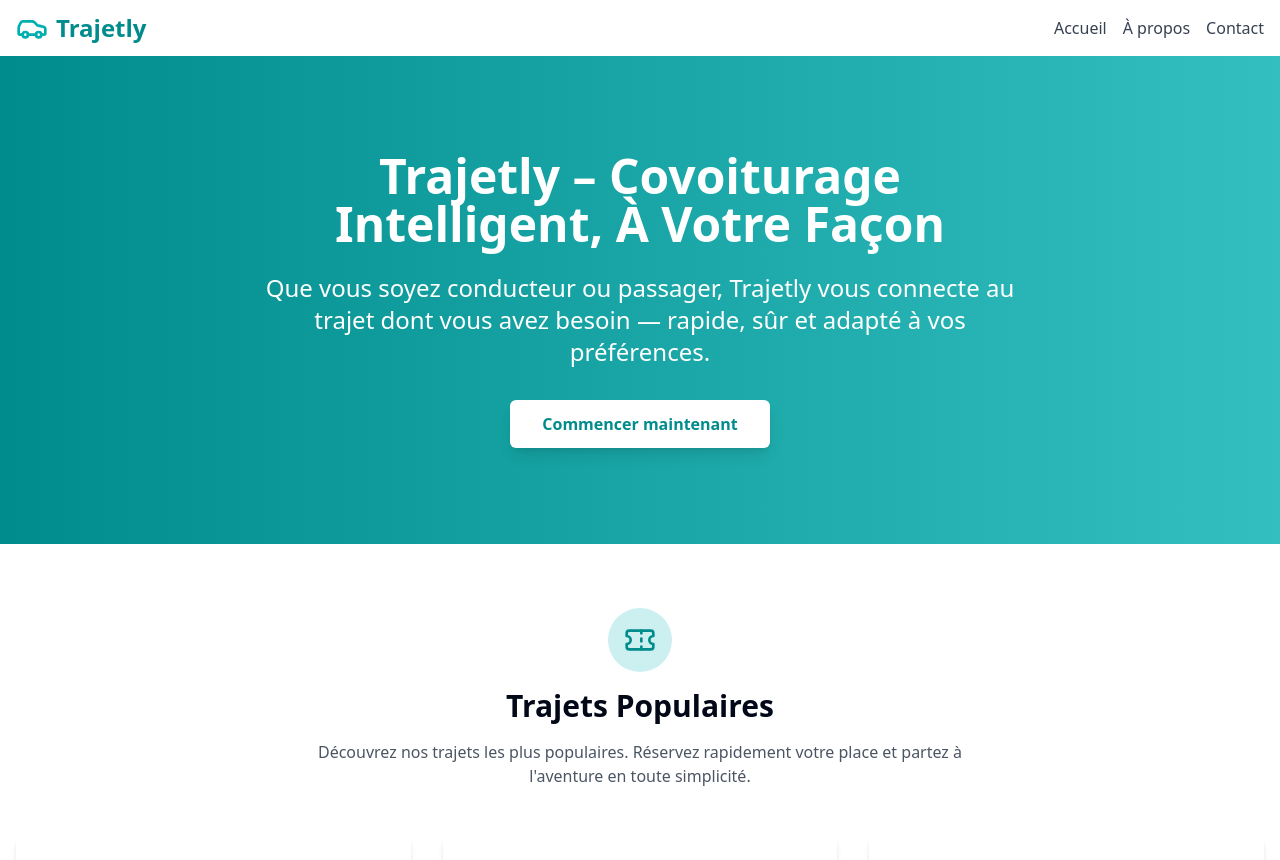
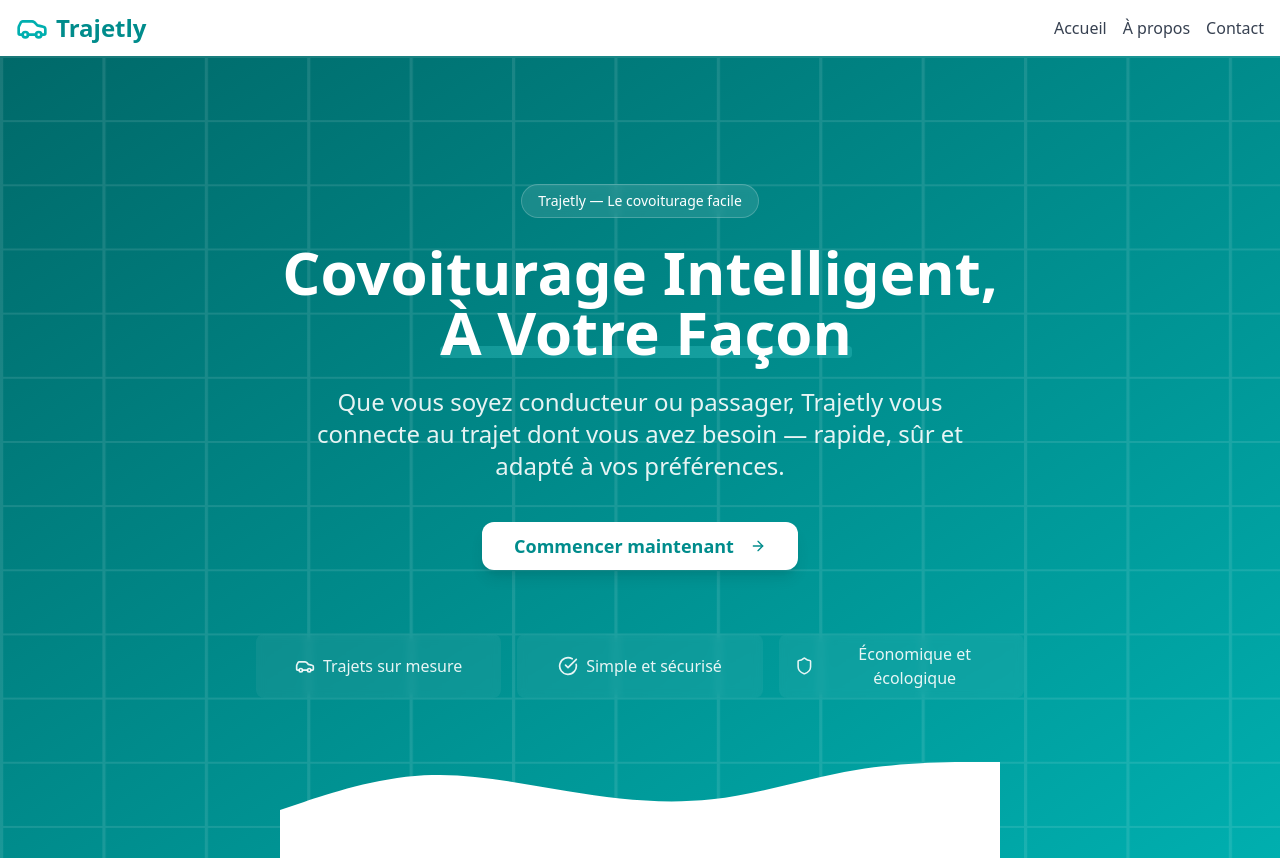
Before and after one commit to dzayn45/trajetly-smart-rides-now, a React (Vite) app: page / in a window 1280 px wide. Shown: the top 860 px of the page. Built offline with nearby package versions, Linux system fonts and the light colour scheme.

Commit message:
Refactor: Improve hero section design
Improve the design of the hero section on the home page.

```diff
--- a/src/index.css
+++ b/src/index.css
@@ -111,3 +111,20 @@
     @apply w-full rounded-md border border-gray-300 bg-white px-4 py-2 text-gray-900 focus:border-trajetly-500 focus:outline-none focus:ring-1 focus:ring-trajetly-500;
   }
 }
+
+@layer utilities {
+  @keyframes fade-in {
+    from {
+      opacity: 0;
+      transform: translateY(10px);
+    }
+    to {
+      opacity: 1;
+      transform: translateY(0);
+    }
+  }
+
+  .animate-fade-in {
+    animation: fade-in 0.6s ease-out forwards;
+  }
+}
--- a/src/pages/Index.tsx
+++ b/src/pages/Index.tsx
@@ -1,3 +1,4 @@
+
 import { useState } from 'react';
 import { useNavigate } from 'react-router-dom';
 import { useAuth } from '@/context/AuthContext';
@@ -8,9 +9,10 @@ import RoleSelector from '@/components/RoleSelector';
 import TripSearch from '@/components/TripSearch';
 import TripCard from '@/components/TripCard';
 import { UserRole } from '@/types';
-import { Car, Search, Shield, Ticket } from 'lucide-react';
+import { Car, Search, Shield, Ticket, ArrowRight, CheckCircle } from 'lucide-react';
 import { Card, CardContent, CardDescription, CardFooter, CardHeader, CardTitle } from '@/components/ui/card';
 import { Button } from '@/components/ui/button';
+
 const Index = () => {
   const {
     isAuthenticated,
@@ -37,44 +39,122 @@ const Index = () => {
       navigate('/admin/dashboard');
     }
   };
+
   const handleGetStarted = () => {
     setShowRoleSelector(true);
   };
+
   return <div className="flex flex-col min-h-screen">
       <Header />
 
       <main className="flex-grow">
         {/* Hero Section */}
-        <section className="hero-gradient text-white">
-          <div className="container mx-auto px-4 py-16 md:py-24">
+        <section className="relative overflow-hidden bg-gradient-to-br from-trajetly-700 via-trajetly-600 to-trajetly-500 text-white">
+          {/* Background pattern */}
+          <div className="absolute inset-0 opacity-10">
+            <svg className="w-full h-full" viewBox="0 0 100 100" preserveAspectRatio="none">
+              <defs>
+                <pattern id="grid" width="8" height="8" patternUnits="userSpaceOnUse">
+                  <path d="M 8 0 L 0 0 0 8" fill="none" stroke="white" strokeWidth="0.5" />
+                </pattern>
+              </defs>
+              <rect width="100%" height="100%" fill="url(#grid)" />
+            </svg>
+          </div>
+
+          {/* Curved shape */}
+          <div className="absolute bottom-0 left-0 right-0">
+            <svg xmlns="http://www.w3.org/2000/svg" viewBox="0 0 1440 320" className="w-full h-24 sm:h-32 md:h-40">
+              <path
+                fill="#ffffff"
+                fillOpacity="1"
+                d="M0,224L48,208C96,192,192,160,288,154.7C384,149,480,171,576,186.7C672,203,768,213,864,202.7C960,192,1056,160,1152,144C1248,128,1344,128,1392,128L1440,128L1440,320L1392,320C1344,320,1248,320,1152,320C1056,320,960,320,864,320C768,320,672,320,576,320C480,320,384,320,288,320C192,320,96,320,48,320L0,320Z">
+              </path>
+            </svg>
+          </div>
+
+          <div className="container mx-auto px-4 pt-20 pb-32 md:pt-32 md:pb-40 relative z-10">
             <div className="max-w-3xl mx-auto text-center">
-              <h1 className="text-4xl md:text-5xl font-bold mb-6">
-                Trajetly – Covoiturage Intelligent, À Votre Façon
+              <div className="inline-flex items-center justify-center mb-6 px-4 py-1.5 rounded-full bg-white/10 backdrop-blur-sm border border-white/20">
+                <span className="text-sm font-medium">Trajetly — Le covoiturage facile</span>
+              </div>
+
+              <h1 className="text-4xl md:text-6xl font-bold mb-6 leading-tight animate-fade-in">
+                Covoiturage Intelligent,
+                <span className="relative inline-block ml-3">
+                  <span className="relative z-10">À Votre Façon</span>
+                  <span className="absolute bottom-1 left-0 w-full h-3 bg-trajetly-400/40 rounded-sm -z-0"></span>
+                </span>
               </h1>
-              <p className="text-xl md:text-2xl mb-8">
+
+              <p className="text-xl md:text-2xl mb-8 text-white/90 max-w-2xl mx-auto leading-relaxed">
                 Que vous soyez conducteur ou passager, Trajetly vous connecte au trajet dont vous avez besoin — rapide, sûr et adapté à vos préférences.
               </p>
 
-              {!isAuthenticated && (showRoleSelector ? <div>
+              <div className="flex flex-col sm:flex-row items-center justify-center gap-4 mt-10">
+                {!isAuthenticated && (showRoleSelector ? (
+                  <div className="bg-white/10 backdrop-blur-md p-8 rounded-xl border border-white/20 w-full max-w-md">
                     <h2 className="text-2xl font-semibold mb-6">Choisissez votre rôle</h2>
                     <RoleSelector onRoleSelect={handleRoleSelect} />
-                  </div> : <button className="bg-white text-trajetly-600 font-semibold px-8 py-3 rounded-md shadow-lg hover:bg-gray-100 transition" onClick={handleGetStarted}>
+                  </div>
+                ) : (
+                  <Button
+                    onClick={handleGetStarted}
+                    className="bg-white text-trajetly-600 hover:bg-gray-100 font-semibold px-8 py-6 rounded-xl shadow-lg hover:shadow-xl transition-all duration-300 text-lg group"
+                  >
                     Commencer maintenant
-                  </button>)}
+                    <ArrowRight className="ml-2 group-hover:translate-x-1 transition-transform" />
+                  </Button>
+                ))}
 
-              {isAuthenticated && <div className="flex flex-col sm:flex-row items-center justify-center gap-4">
-                  <Button onClick={() => navigate(`/${userRole}/dashboard`)} className="bg-white text-trajetly-600 hover:bg-gray-100">
-                    Aller à mon tableau de bord
-                  </Button>
+                {isAuthenticated && (
+                  <div className="flex flex-col sm:flex-row items-center justify-center gap-4">
+                    <Button
+                      onClick={() => navigate(`/${userRole}/dashboard`)}
+                      className="bg-white text-trajetly-600 hover:bg-gray-100 font-semibold px-8 py-6 rounded-xl shadow-lg hover:shadow-xl transition-all duration-300 text-lg"
+                    >
+                      Aller à mon tableau de bord
+                    </Button>
 
-                  {userRole === 'passenger' && <Button onClick={() => navigate('/search')} variant="outline" className="border-white text-white hover:bg-white/10">
-                      Rechercher un trajet
-                    </Button>}
+                    {userRole === 'passenger' && (
+                      <Button
+                        onClick={() => navigate('/search')}
+                        variant="outline"
+                        className="border-2 border-white text-white hover:bg-white/10 px-8 py-6 rounded-xl text-lg"
+                      >
+                        Rechercher un trajet
+                      </Button>
+                    )}
 
-                  {userRole === 'driver' && <Button onClick={() => navigate('/create-trip')} variant="outline" className="border-white text-white bg-[#13ab9c]">
-                      Créer un trajet
-                    </Button>}
-                </div>}
+                    {userRole === 'driver' && (
+                      <Button
+                        onClick={() => navigate('/create-trip')}
+                        variant="outline"
+                        className="border-2 border-white text-white hover:bg-white/10 px-8 py-6 rounded-xl text-lg"
+                      >
+                        Créer un trajet
+                      </Button>
+                    )}
+                  </div>
+                )}
+              </div>
+
+              {/* Benefits */}
+              <div className="grid grid-cols-1 md:grid-cols-3 gap-4 mt-16">
+                {[
+                  { icon: <Car className="h-5 w-5" />, text: "Trajets sur mesure" },
+                  { icon: <CheckCircle className="h-5 w-5" />, text: "Simple et sécurisé" },
+                  { icon: <Shield className="h-5 w-5" />, text: "Économique et écologique" }
+                ].map((item, i) => (
+                  <div
+                    key={i}
+                    className="flex items-center justify-center space-x-2 text-white/90 px-4 py-2 rounded-lg bg-white/5 backdrop-blur-sm"
+                  >
+                    {item.icon}
+                    <span>{item.text}</span>
+                  </div>
+                ))}
+              </div>
             </div>
           </div>
         </section>
@@ -92,11 +172,15 @@ const Index = () => {
               </p>
             </div>
 
-            {featuredTrips.length > 0 ? <div className="grid grid-cols-1 md:grid-cols-3 gap-8">
+            {featuredTrips.length > 0 ? (
+              <div className="grid grid-cols-1 md:grid-cols-3 gap-8">
                 {featuredTrips.map(trip => <TripCard key={trip.id} trip={trip} />)}
-              </div> : <div className="text-center">
+              </div>
+            ) : (
+              <div className="text-center">
                 <p className="text-gray-600">Aucun trajet disponible pour le moment.</p>
-              </div>}
+              </div>
+            )}
 
             <div className="text-center mt-8">
               <Button variant="outline" className="mt-4" onClick={() => navigate('/search')}>
@@ -112,7 +196,7 @@ const Index = () => {
             <h2 className="text-3xl font-bold text-center mb-12">Comment ça marche</h2>
 
             <div className="grid grid-cols-1 md:grid-cols-3 gap-8">
-              <div className="bg-white p-8 rounded-lg shadow-md text-center">
+              <div className="bg-white p-8 rounded-lg shadow-md text-center transform transition-transform hover:translate-y-[-5px] duration-300">
                 <div className="inline-flex items-center justify-center h-16 w-16 rounded-full bg-trajetly-100 text-trajetly-600 mb-6">
                   <Car className="h-8 w-8" />
                 </div>
@@ -137,7 +221,7 @@ const Index = () => {
                 </ul>
               </div>
 
-              <div className="bg-white p-8 rounded-lg shadow-md text-center">
+              <div className="bg-white p-8 rounded-lg shadow-md text-center transform transition-transform hover:translate-y-[-5px] duration-300">
                 <div className="inline-flex items-center justify-center h-16 w-16 rounded-full bg-trajetly-100 text-trajetly-600 mb-6">
                   <Search className="h-8 w-8" />
                 </div>
@@ -162,7 +246,7 @@ const Index = () => {
                 </ul>
               </div>
 
-              <div className="bg-white p-8 rounded-lg shadow-md text-center">
+              <div className="bg-white p-8 rounded-lg shadow-md text-center transform transition-transform hover:translate-y-[-5px] duration-300">
                 <div className="inline-flex items-center justify-center h-16 w-16 rounded-full bg-trajetly-100 text-trajetly-600 mb-6">
                   <Shield className="h-8 w-8" />
                 </div>
```
